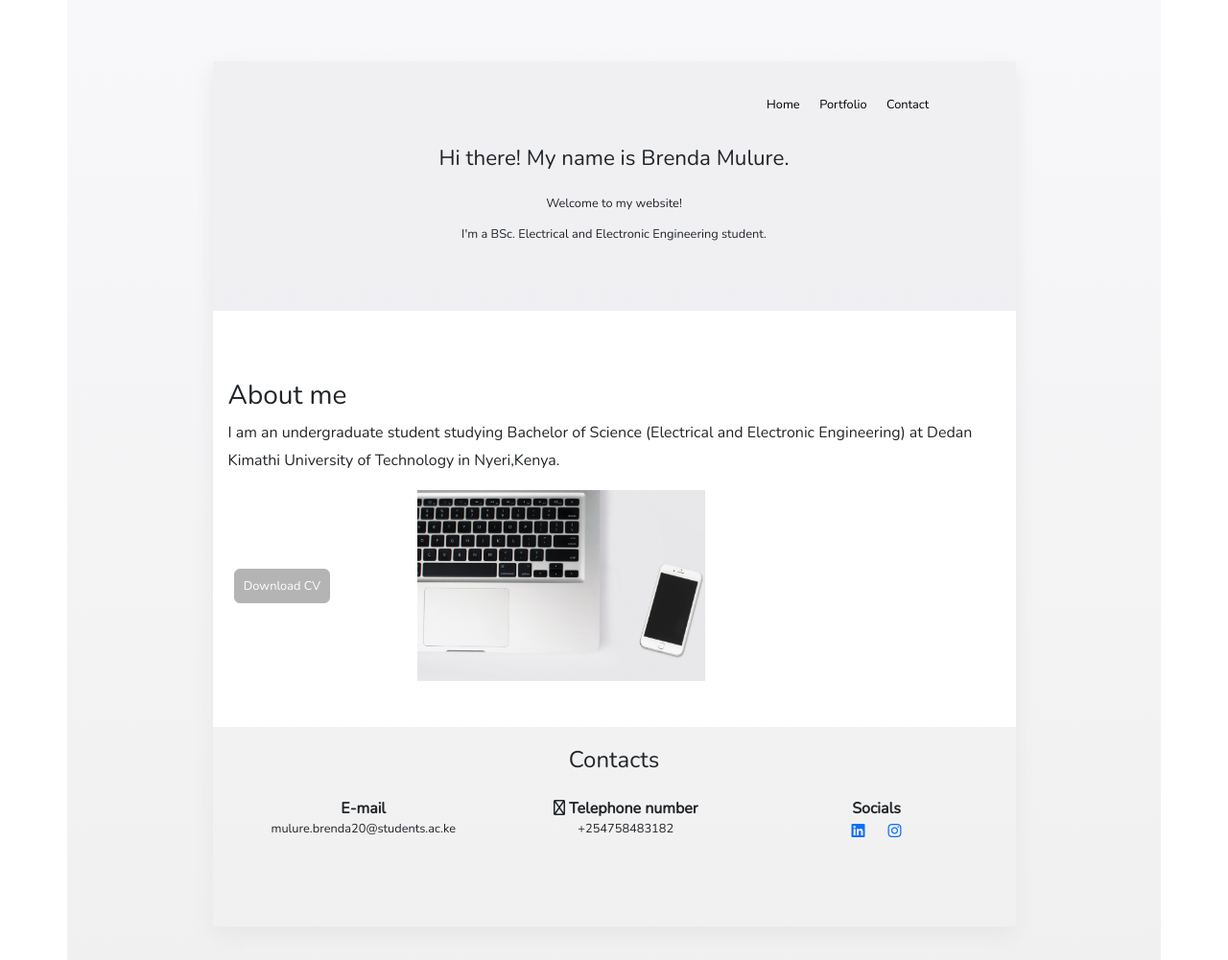
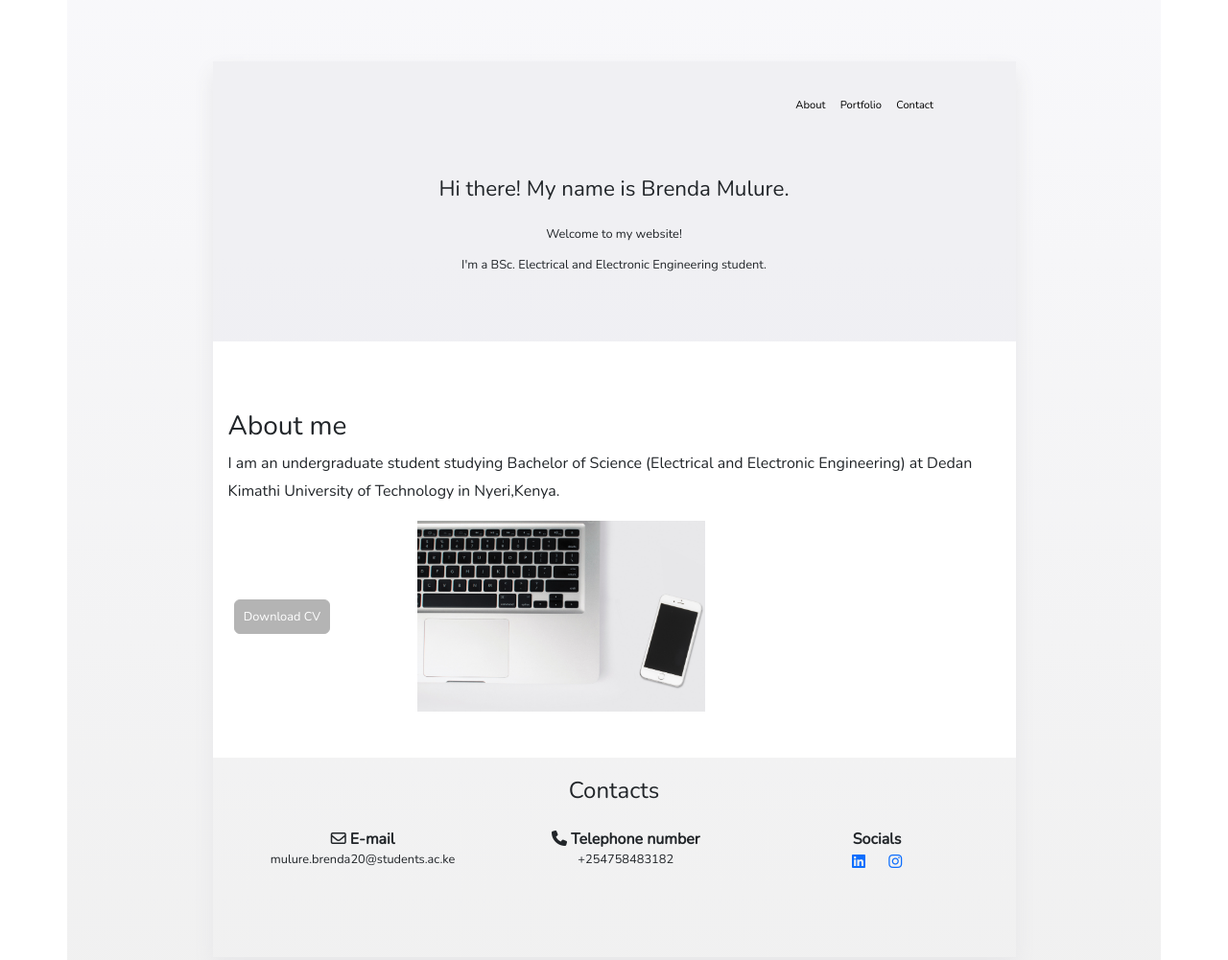
Before and after one commit to mulurebrenda/Brenda, a plain HTML site: page index.html in a window 1280 px wide. Shown: the top 1001 px of the page at 96% size. Drawn offline with nearby package versions, Linux system fonts and the light colour scheme.

Commit message:
added anchor links on the main page and on the portfolio page

```diff
--- a/brenda.html
+++ b/index.html
@@ -19,21 +19,23 @@
   <body>
     <div class="container">
       <div class="website">
+        <header>
+          <div class="nav-bar">
+            <ul>
+              <li class="about-me">
+                <a id="about-section" href="#introduction">About</a>
+              </li>
+              <li class="portolio">
+                <a id="portfolio" href="portfolio.html">Portfolio</a>
+              </li>
+              <li class="contact">
+                <a id="contacts-section" href="#contacts">Contact</a>
+              </li>
+            </ul>
+          </div>
+        </header>
         <section class="header">
-          <div class="nav-bar">
-            <div class="home">
-              <a id="home" href="brenda.html">Home</a>
-            </div>
-            <div class="portolio">
-              <a id="portfolio" href="mywork.html" target="_blank">
-                Portfolio</a
-              >
-            </div>
-            <div class="contact">
-              <a id="contact" href="mywork/contact.html">Contact</a>
-            </div>
-          </div>
-          <div class="intro">
+          <div id="intro">
             <h2 id="name">Hi there! My name is Brenda Mulure.</h2>
             <p id="introduction">
               Welcome to my website!
@@ -61,14 +63,16 @@
           <h4 id="contacts">Contacts</h4>
           <div class="contacts">
             <div class="email-address">
-              <span class="icon"> </span>
+              <span class="icon">
+                <i class="fa-regular fa-envelope"></i>
+              </span>
               <strong>E-mail</strong>
               <br />
               <p class="email">mulure.brenda20@students.ac.ke</p>
             </div>
             <div class="phone-number">
               <span class="icon">
-                <i class="fa-regular fa-phone"></i>
+                <i class="fa-solid fa-phone"></i>
               </span>
               <strong>Telephone number</strong>
               <br />
--- a/mywork/styles.css
+++ b/mywork/styles.css
@@ -13,22 +13,44 @@
 
   box-shadow: 0 10px 20px #e7e7e9;
 }
-div.myWork-intro {
+header {
   background-color: #efeff3dc;
-  padding: 20px;
+  padding: 2em 5em 0;
+}
+
+ul{
+  list-style: none;
+   margin-bottom: 0;
+  padding-left: 0;
+}
+li{
+  display: inline-block;
+
+}
+div.nav-bar {
+  display: flex;
+  flex-wrap: wrap;
+  justify-content: end;
+}
+#home,
+#about-section,
+#contacts-section {
+  text-decoration: none;
+  color: #000000;
+  font-size: 0.7em;
+  padding: 1em 0.8em 0;
+  transition: all 200ms ease-in-out;
+}
+#home:hover,
+#about-section:hover,
+#contacts-section:hover {
+  font-size: 0.75em;
+}
+div.my-work-intro {
+  background-color: #efeff3dc;
+  padding: 1em;
   text-align: center;
 }
-.assignment-1,
-.assignment-2,
-.assignment-3,
-.assignment-4,
-.assignment-5 {
-  background-color: #ffffff;
+#my-work-heading{
+  padding-top: 2em;
 }
-.assignment-1,
-.assignment-2,
-.assignment-3,
-.assignment-4,
-.assignment-5 {
-  justify-content: flex-end;
-}
--- a/src/style.css
+++ b/src/style.css
@@ -13,31 +13,44 @@
 
   box-shadow: 0 10px 20px #e7e7e9;
 }
+header {
+  background-color: #efeff3dc;
+  padding: 2em 5em 0;
+}
+ul{
+  list-style: none;
+   margin-bottom: 0;
+  padding-left: 0;
+}
+li{
+  display: inline-block;
+
+}
+div.nav-bar {
+  text-align: end;
+
+}
+#about-section,
+#portfolio,
+#contacts-section {
+  text-decoration: none;
+  color: #000000;
+  font-size: 0.7em;
+  padding: 1em 0.5em 0;
+  transition: all 200ms ease-in-out;
+}
+#about-section:hover,
+#portfolio:hover,
+#contacts-section:hover {
+  font-size: 0.75em;
+}
 section.header {
   background-color: #efeff3dc;
   padding: 2em 5em 3em;
   text-align: center;
 }
-div.nav-bar {
-  display: flex;
-  flex-wrap: wrap;
-  justify-content: end;
-}
-#home,
-#portfolio,
-#contact {
-  text-decoration: none;
-  color: #000000;
-  font-size: 0.8em;
-  padding: 1em 0.8em 0;
-  transition: all 200ms ease-in-out;
-}
-#home:hover,
-#portfolio:hover,
-#contact:hover {
-  font-size: 0.9em;
-}
-div.intro {
+
+#intro {
   line-height: 2em;
   padding-top: 2em;
 }
```
Also changed, not shown: portfolio.html (renamed from mywork.html, +19 -2 lines).
